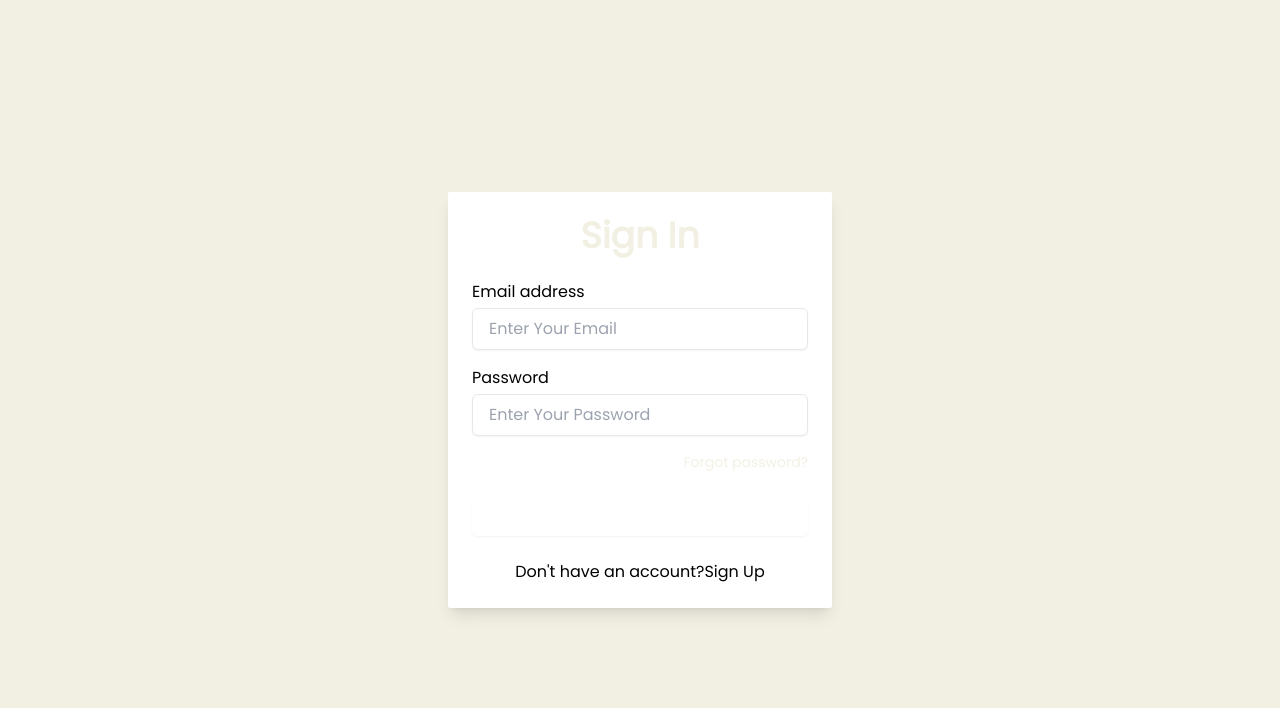
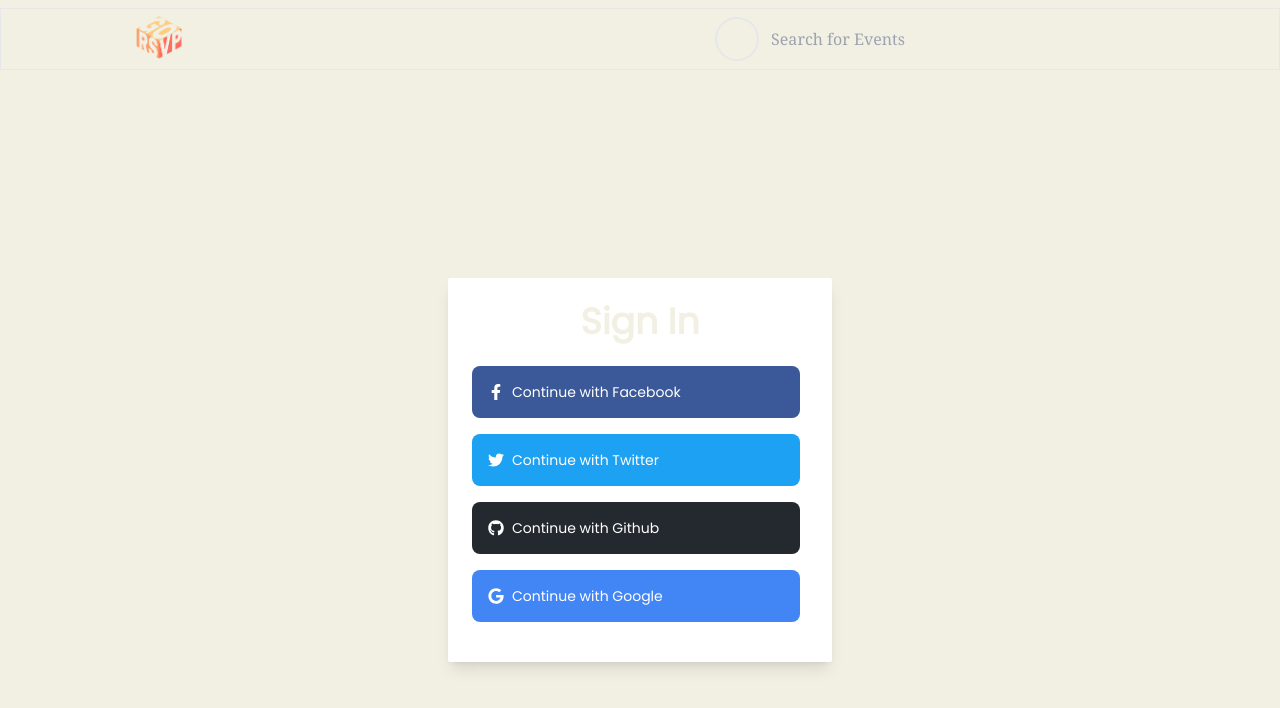
Before and after one commit to aniketnal/GoRSVP, a Next.js app: page /signin in a window 1280 px wide. Shown: the top 708 px of the page. Built offline with nearby package versions, Linux system fonts and the light colour scheme; no server answers.

Commit message:
GitHub Integrated, Auth NExt

```diff
--- /dev/null
+++ b/app/api/auth/[...nextauth]/route.js
@@ -0,0 +1,19 @@
+import NextAuth from 'next-auth'
+// import AppleProvider from 'next-auth/providers/apple'
+// import FacebookProvider from 'next-auth/providers/facebook'
+// import GoogleProvider from 'next-auth/providers/google'
+// import EmailProvider from 'next-auth/providers/email'
+import GithubProvider from 'next-auth/providers/github'
+
+export const authoptions= NextAuth({
+  providers: [
+    // OAuth authentication providers...
+    GithubProvider({
+      clientId: process.env.GITHUB_ID,
+      clientSecret: process.env.GITHUB_SECRET
+    }),
+
+  ]
+})
+
+export { authoptions as GET, authoptions as POST}
--- a/app/layout.js
+++ b/app/layout.js
@@ -3,6 +3,7 @@
 import { Poppins } from 'next/font/google'
 import Navbar from "@/components/Navbar";
 import Footer from "@/components/Footer";
+import SessionWrapper from "@/components/SessionWrapper";
 
 const poppins = Poppins({
   weight: '400',
@@ -29,10 +30,12 @@
 export default function RootLayout({ children }) {
   return (
     <html lang="en">
-      <body
-        className='bg-foreground'
-      >
-        {children}
+      <body className='bg-foreground'>
+        <SessionWrapper>
+          {/* <Navbar /> */}
+          {children}
+          {/* <Footer /> */}
+        </SessionWrapper>
       </body>
     </html>
   );
--- a/app/page.js
+++ b/app/page.js
@@ -1,8 +1,10 @@
+"use client"
 import React from "react";
 import Navbar from "@/components/Navbar";
 import Footer from "@/components/Footer";
 import { Zap } from 'lucide-react';
 import AnimatedCursor from "react-animated-cursor"
+
 
 const testimonials = [
   {
--- a/app/signin/page.js
+++ b/app/signin/page.js
@@ -1,70 +1,106 @@
-import React from 'react';
-
+"use client"
+import Navbar from "@/components/Navbar";
+import React from "react";
+import { useSession, signIn, signOut } from "next-auth/react"
 const page = () => {
   return (
+    <>
+    <Navbar />
     <div className="flex items-center justify-center min-h-screen bg-foreground">
       <div className="w-full max-w-sm bg-white p-6 rounded-sm shadow-lg">
-        <h2 className="text-4xl font-bold text-center text-secondary">Sign In</h2>
-        <form className="mt-6">
-          <div className="mb-4">
-            <label
-              htmlFor="email"
-              className="block text-md font-medium text-black"
+        <h2 className="text-4xl font-bold text-center text-secondary">
+          Sign In
+        </h2>
+
+        <div className="mt-6 flex flex-col ">
+          <button
+            type="button"
+            className="text-white bg-[#3b5998] hover:bg-[#3b5998]/90 focus:ring-4 focus:ring-[#3b5998]/50 font-medium rounded-lg text-sm px-5 py-4 text-center inline-flex items-center dark:focus:ring-[#3b5998]/55 mr-2 mb-4"
+          >
+            <svg
+              className="mr-2 -ml-1 w-4 h-4"
+              aria-hidden="true"
+              focusable="false"
+              data-prefix="fab"
+              data-icon="facebook-f"
+              role="img"
+              xmlns="http://www.w3.org/2000/svg"
+              viewBox="0 0 320 512"
             >
-              Email address
-            </label>
-            <input
-              type="email"
-              id="email"
-              placeholder="Enter Your Email"
-              name="email"
-              className="mt-1 w-full px-4 py-2 border rounded-md shadow-sm focus:outline-none focus:ring-1 focus:ring-primary text-black"
-              required
-            />
-          </div>
-          <div className="mb-4 relative">
-            <label
-              htmlFor="password"
-              className="block text-md font-medium text-black"
+              <path
+                fill="currentColor"
+                d="M279.1 288l14.22-92.66h-88.91v-60.13c0-25.35 12.42-50.06 52.24-50.06h40.42V6.26S260.4 0 225.4 0c-73.22 0-121.1 44.38-121.1 124.7v70.62H22.89V288h81.39v224h100.2V288z"
+              ></path>
+            </svg>
+            Continue with Facebook
+          </button>
+          <button
+            type="button"
+            className="text-white bg-[#1da1f2] hover:bg-[#1da1f2]/90 focus:ring-4 focus:ring-[#1da1f2]/50 font-medium rounded-lg text-sm px-5 py-4 text-center inline-flex items-center dark:focus:ring-[#1da1f2]/55 mr-2 mb-4"
+          >
+            <svg
+              className="mr-2 -ml-1 w-4 h-4"
+              aria-hidden="true"
+              focusable="false"
+              data-prefix="fab"
+              data-icon="twitter"
+              role="img"
+              xmlns="http://www.w3.org/2000/svg"
+              viewBox="0 0 512 512"
             >
-              Password
-            </label>
-            <input
-
-              type="password"
-              id="password"
-              name="password"
-              placeholder="Enter Your Password"
-              className="mt-1 w-full px-4 py-2 border rounded-md shadow-sm focus:outline-none focus:ring-1 focus:ring-primary text-black"
-              required
-            />
-          </div>
-          <div className="flex justify-end">
-            <a
-              href="#"
-              className="text-primary text-sm hover:underline hover:text-secondary"
+              <path
+                fill="currentColor"
+                d="M459.4 151.7c.325 4.548 .325 9.097 .325 13.65 0 138.7-105.6 298.6-298.6 298.6-59.45 0-114.7-17.22-161.1-47.11 8.447 .974 16.57 1.299 25.34 1.299 49.06 0 94.21-16.57 130.3-44.83-46.13-.975-84.79-31.19-98.11-72.77 6.498 .974 12.99 1.624 19.82 1.624 9.421 0 18.84-1.3 27.61-3.573-48.08-9.747-84.14-51.98-84.14-102.1v-1.299c13.97 7.797 30.21 12.67 47.43 13.32-28.26-18.84-46.78-51.01-46.78-87.39 0-19.49 5.197-37.36 14.29-52.95 51.65 63.67 129.3 105.3 216.4 109.8-1.624-7.797-2.599-15.92-2.599-24.04 0-57.83 46.78-104.9 104.9-104.9 30.21 0 57.5 12.67 76.67 33.14 23.72-4.548 46.46-13.32 66.6-25.34-7.798 24.37-24.37 44.83-46.13 57.83 21.12-2.273 41.58-8.122 60.43-16.24-14.29 20.79-32.16 39.31-52.63 54.25z"
+              ></path>
+            </svg>
+            Continue with Twitter
+          </button>
+          <button onClick={() => signIn("github")}
+            type="button"
+            className="text-white bg-[#24292F] hover:bg-[#24292F]/90 focus:ring-4 focus:ring-[#24292F]/50 font-medium rounded-lg text-sm px-5 py-4 text-center inline-flex items-center dark:focus:ring-gray-500 dark:hover:bg-[#050708]/30 mr-2 mb-4"
+          >
+            <svg
+              className="mr-2 -ml-1 w-4 h-4"
+              aria-hidden="true"
+              focusable="false"
+              data-prefix="fab"
+              data-icon="github"
+              role="img"
+              xmlns="http://www.w3.org/2000/svg"
+              viewBox="0 0 496 512"
             >
-              Forgot password?
-            </a>
-          </div>
+              <path
+                fill="currentColor"
+                d="M165.9 397.4c0 2-2.3 3.6-5.2 3.6-3.3 .3-5.6-1.3-5.6-3.6 0-2 2.3-3.6 5.2-3.6 3-.3 5.6 1.3 5.6 3.6zm-31.1-4.5c-.7 2 1.3 4.3 4.3 4.9 2.6 1 5.6 0 6.2-2s-1.3-4.3-4.3-5.2c-2.6-.7-5.5 .3-6.2 2.3zm44.2-1.7c-2.9 .7-4.9 2.6-4.6 4.9 .3 2 2.9 3.3 5.9 2.6 2.9-.7 4.9-2.6 4.6-4.6-.3-1.9-3-3.2-5.9-2.9zM244.8 8C106.1 8 0 113.3 0 252c0 110.9 69.8 205.8 169.5 239.2 12.8 2.3 17.3-5.6 17.3-12.1 0-6.2-.3-40.4-.3-61.4 0 0-70 15-84.7-29.8 0 0-11.4-29.1-27.8-36.6 0 0-22.9-15.7 1.6-15.4 0 0 24.9 2 38.6 25.8 21.9 38.6 58.6 27.5 72.9 20.9 2.3-16 8.8-27.1 16-33.7-55.9-6.2-112.3-14.3-112.3-110.5 0-27.5 7.6-41.3 23.6-58.9-2.6-6.5-11.1-33.3 2.6-67.9 20.9-6.5 69 27 69 27 20-5.6 41.5-8.5 62.8-8.5s42.8 2.9 62.8 8.5c0 0 48.1-33.6 69-27 13.7 34.7 5.2 61.4 2.6 67.9 16 17.7 25.8 31.5 25.8 58.9 0 96.5-58.9 104.2-114.8 110.5 9.2 7.9 17 22.9 17 46.4 0 33.7-.3 75.4-.3 83.6 0 6.5 4.6 14.4 17.3 12.1C428.2 457.8 496 362.9 496 252 496 113.3 383.5 8 244.8 8zM97.2 352.9c-1.3 1-1 3.3 .7 5.2 1.6 1.6 3.9 2.3 5.2 1 1.3-1 1-3.3-.7-5.2-1.6-1.6-3.9-2.3-5.2-1zm-10.8-8.1c-.7 1.3 .3 2.9 2.3 3.9 1.6 1 3.6 .7 4.3-.7 .7-1.3-.3-2.9-2.3-3.9-2-.6-3.6-.3-4.3 .7zm32.4 35.6c-1.6 1.3-1 4.3 1.3 6.2 2.3 2.3 5.2 2.6 6.5 1 1.3-1.3 .7-4.3-1.3-6.2-2.2-2.3-5.2-2.6-6.5-1zm-11.4-14.7c-1.6 1-1.6 3.6 0 5.9 1.6 2.3 4.3 3.3 5.6 2.3 1.6-1.3 1.6-3.9 0-6.2-1.4-2.3-4-3.3-5.6-2z"
+              ></path>
+            </svg>
+            Continue with Github
+          </button>
           <button
-            type="submit"
-            className="mt-6 w-full px-4 py-2 text-white bg-primary rounded-md shadow-sm focus:shadow-md hover:bg-secondary  hover:text-white focus:outline-none "
+            type="button"
+            className="text-white bg-[#4285F4] hover:bg-[#4285F4]/90 focus:ring-4 focus:ring-[#4285F4]/50 font-medium rounded-lg text-sm px-5 py-4 text-center inline-flex items-center dark:focus:ring-[#4285F4]/55 mr-2 mb-4"
           >
-            Sign In
+            <svg
+              className="mr-2 -ml-1 w-4 h-4"
+              aria-hidden="true"
+              focusable="false"
+              data-prefix="fab"
+              data-icon="google"
+              role="img"
+              xmlns="http://www.w3.org/2000/svg"
+              viewBox="0 0 488 512"
+            >
+              <path
+                fill="currentColor"
+                d="M488 261.8C488 403.3 391.1 504 248 504 110.8 504 0 393.2 0 256S110.8 8 248 8c66.8 0 123 24.5 166.3 64.9l-67.5 64.9C258.5 52.6 94.3 116.6 94.3 256c0 86.5 69.1 156.6 153.7 156.6 98.2 0 135-70.4 140.8-106.9H248v-85.3h236.1c2.3 12.7 3.9 24.9 3.9 41.4z"
+              ></path>
+            </svg>
+            Continue with Google
           </button>
-        </form>
-        <p className="mt-6 text-center text-black">
-          Don't have an account?
-          <a
-            href="./signup"
-            className="text-primary text-md hover:underline hover:text-secondary"
-          >
-            Sign Up
-          </a>
-        </p>
+        </div>
       </div>
     </div>
+    </>
   );
 };
 
--- /dev/null
+++ b/components/SessionWrapper.js
@@ -0,0 +1,10 @@
+"use client"
+import { SessionProvider } from "next-auth/react"
+
+export default function SessionWrapper({children}) {
+  return (
+    <SessionProvider>
+      {children}
+    </SessionProvider>
+  )
+}
--- a/package.json
+++ b/package.json
@@ -15,6 +15,7 @@
     "@mui/x-data-grid": "^7.23.5",
     "lucide-react": "^0.469.0",
     "next": "15.0.3",
+    "next-auth": "^4.24.11",
     "react": "^18.3.1",
     "react-animated-cursor": "^2.11.2",
     "react-dom": "^18.3.1",
```
Also changed, not shown: components/Navbar.js (+39 -19 lines), 1 other file (tests, documents, lock files or other folders).
